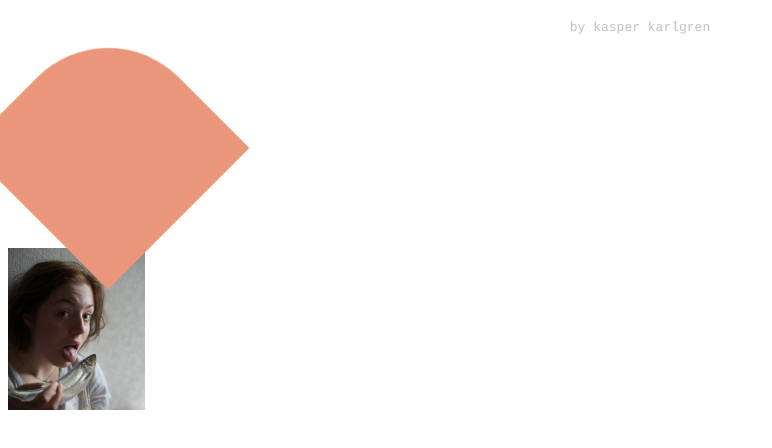
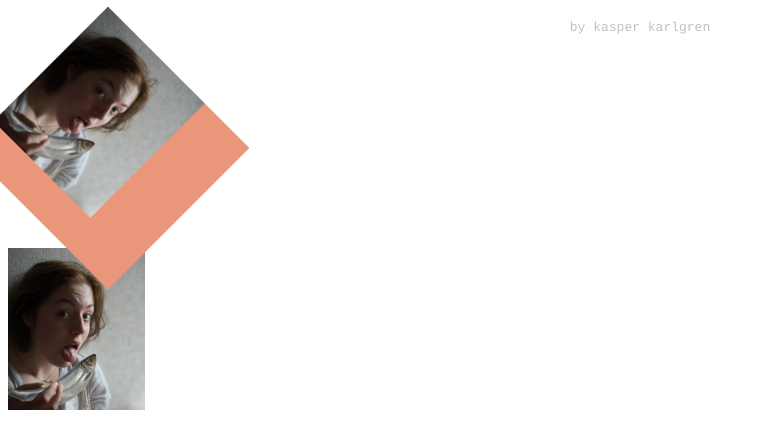
Before and after one commit to kasperii/kasperii.github.io, a plain HTML site: page index.html in a window 1280 px wide. Shown: the part 60-508 px from the top of the page, without its empty margins (0-772 px from the left). Drawn offline with Linux system fonts and the light colour scheme.

Commit message:
experiment
testar ba

```diff
--- a/index.html
+++ b/index.html
@@ -4,7 +4,7 @@
 <body>
 <h1><strong>Fisk!</strong></h1>
 <p>by kasper karlgren</p>
-<div></div>
+<div><img src="./img/astridfisk.png" style="width: 137px; height: 162px"></div>
 <img src="./img/astridfisk.png" style="width: 137px; height: 162px">
 </body>
 </html>
```
